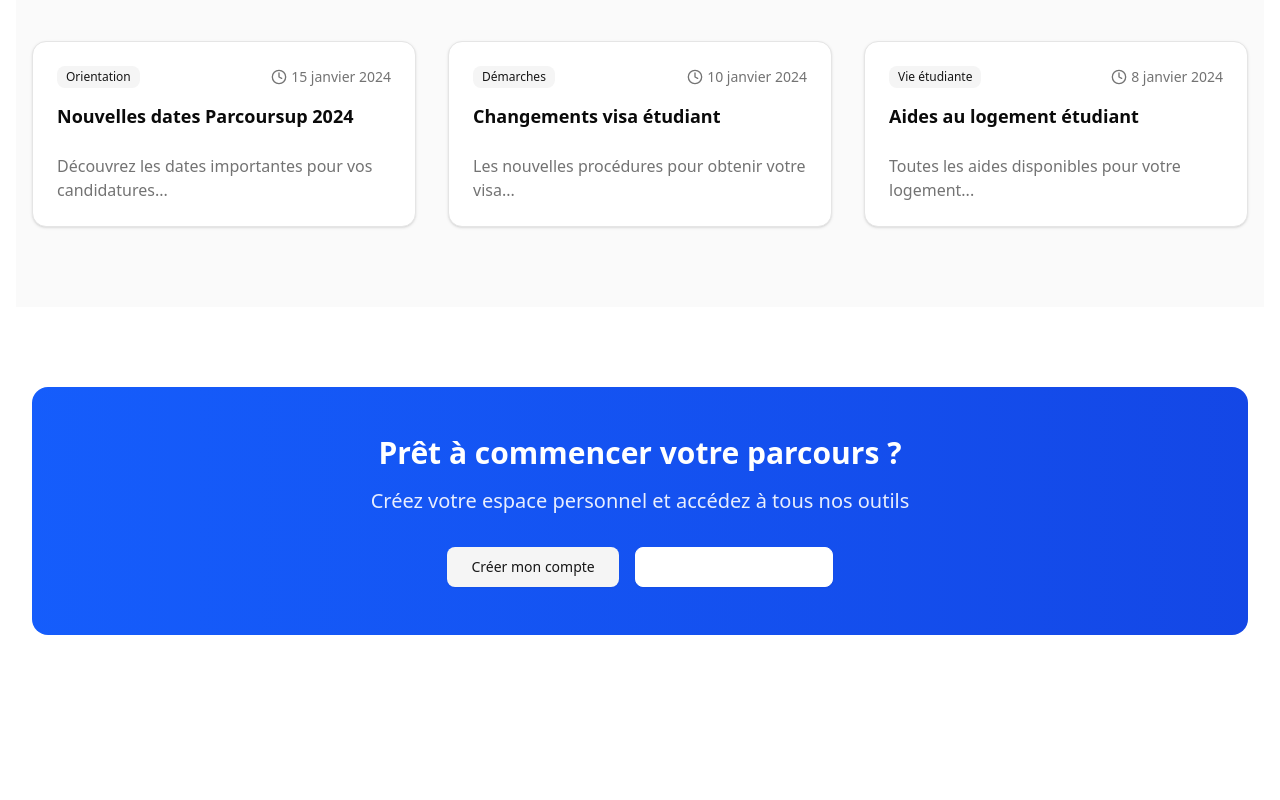
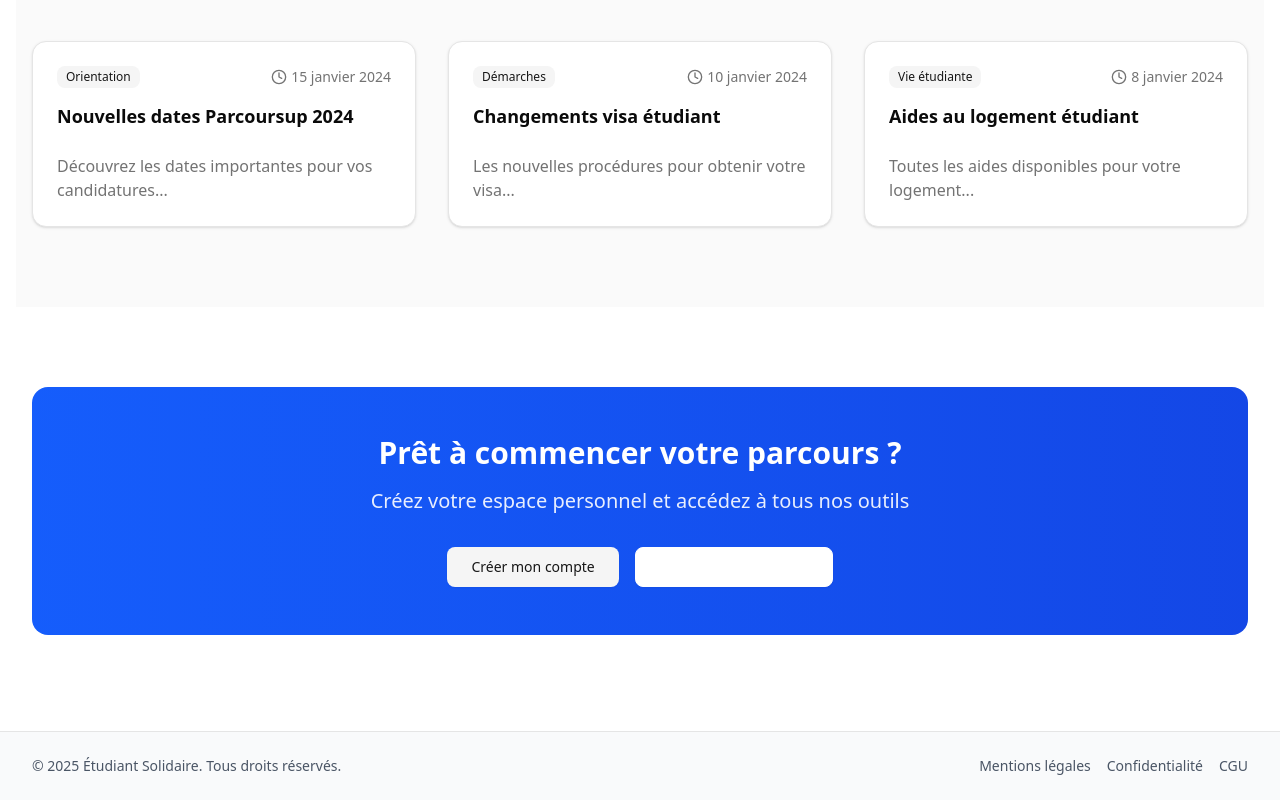
Before and after one commit to Mamadou98606/etudiantesolidaire-frontend, a React (Vite) app: page / in a window 1280 px wide. Shown: the part 1842-2642 px from the top of the page. Before the commit the page ends 2573 px from the top, so only its background shows below. Built offline with nearby package versions, Linux system fonts and the light colour scheme.

Commit message:
Update App.jsx

```diff
--- a/src/App.jsx
+++ b/src/App.jsx
@@ -281,6 +281,22 @@ const Header = ({ onLoginClick, onRegisterClick }) => {
   );
 };
 
+const Footer = () => {
+  const year = new Date().getFullYear();
+  return (
+    <footer className="bg-gray-50 border-t">
+      <div className="max-w-7xl mx-auto px-4 sm:px-6 lg:px-8 py-6 flex flex-col md:flex-row items-center justify-between gap-2 text-sm text-gray-600">
+        <p>© {year} Étudiant Solidaire. Tous droits réservés.</p>
+        <div className="flex items-center gap-4">
+          <a href="/mentions-legales" className="hover:text-blue-600">Mentions légales</a>
+          <a href="/confidentialite" className="hover:text-blue-600">Confidentialité</a>
+          <a href="/cgu" className="hover:text-blue-600">CGU</a>
+        </div>
+      </div>
+    </footer>
+  );
+};
+
 // Composant principal avec routes
 const AppContent = () => {
   const [showAuthModal, setShowAuthModal] = useState(false);
@@ -346,6 +362,7 @@ const AppContent = () => {
             <Route path="/prendre-rdv" element={<PriseRDV />} />
           </Routes>
         </main>
+        <Footer />
 
         {/* Modal d'authentification */}
         {showAuthModal && (
```
